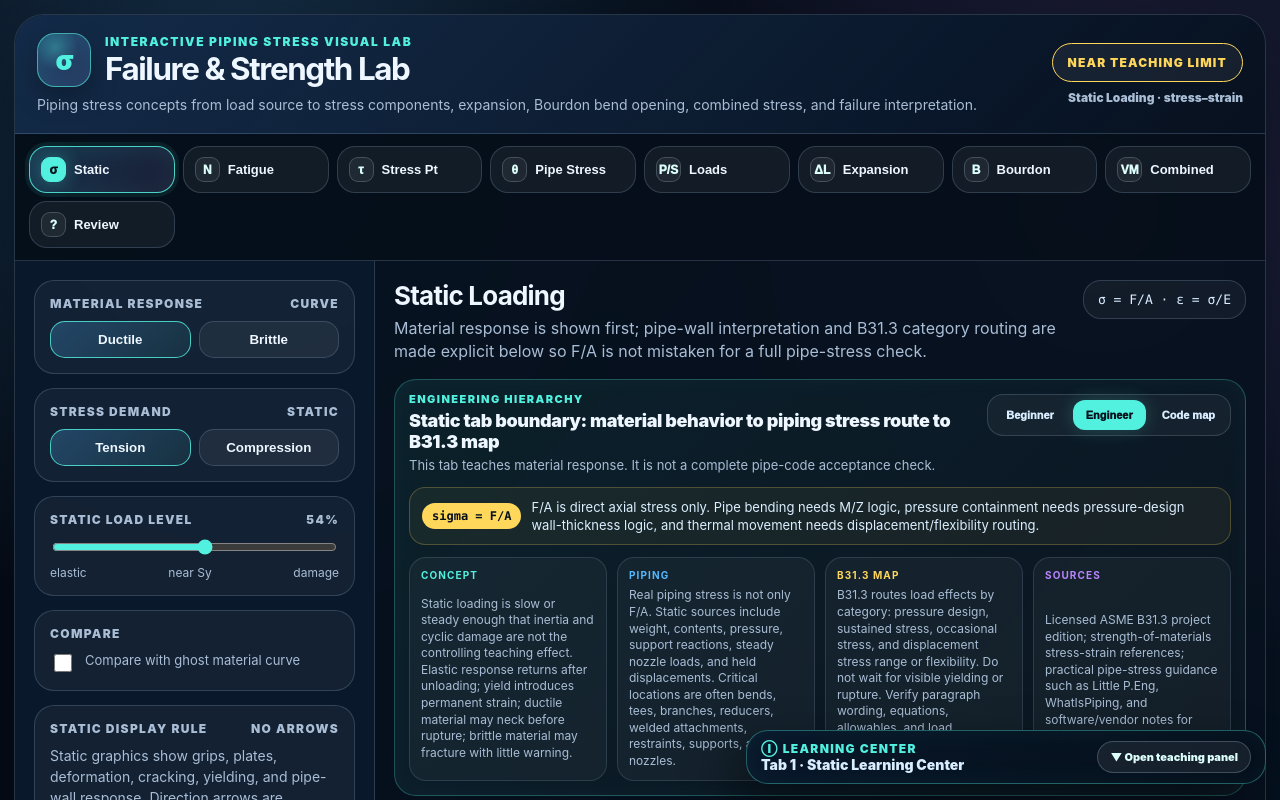
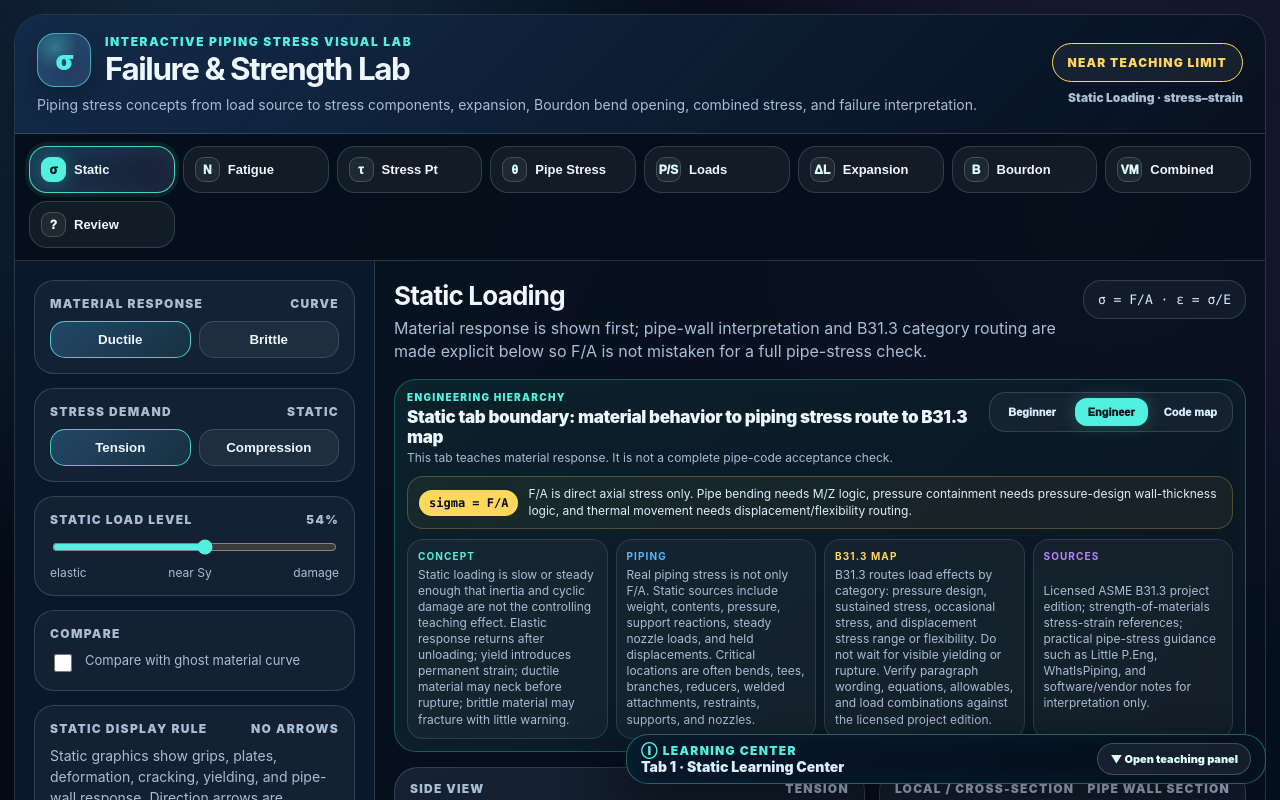
Before and after one commit to reallaksh19/PipingStressIllustration, a React (Vite) app in the folder failure-strength-lab-v3/: page / in a window 1280 px wide. Shown: the top 800 px of the page. Built offline with nearby package versions, Linux system fonts and the light colour scheme.

Commit message:
Crispen static engineering panel layout

```diff
--- a/failure-strength-lab-v3/public/static-tab-engineering-patch.css
+++ b/failure-strength-lab-v3/public/static-tab-engineering-patch.css
@@ -1,24 +1,29 @@
 /* Static tab engineering/teaching patch
    Purpose: keep the Static lesson from looking like a complete pipe-code check,
-   reduce the bottom Learning Center overlap, and add an inline B31.3 route boundary. */
+   reduce Learning Center overlap, and show a concise B31.3 route boundary. */
 
 body {
   padding-bottom: 0 !important;
 }
 
-/* Move the fallback Learning Center from full-width bottom drawer to a compact desktop side panel. */
-.fallback-learning-panel {
+/* Keep the Learning Center compact. Do not let any legacy wide-bottom state cover the lab. */
+.fallback-learning-panel,
+.fallback-learning-panel[open],
+.fallback-learning-panel.wide,
+.fallback-learning-panel.is-wide,
+.fallback-learning-panel[data-layout="wide"] {
   left: auto !important;
   right: max(14px, calc((100vw - 1540px) / 2 + 14px)) !important;
   bottom: 16px !important;
-  width: min(520px, calc(100vw - 32px)) !important;
-  max-height: calc(100vh - 84px) !important;
+  width: min(640px, calc(100vw - 32px)) !important;
+  max-height: calc(100vh - 92px) !important;
   border-radius: 22px !important;
   box-shadow: -18px 18px 48px rgba(0,0,0,.46), inset 0 0 28px rgba(82,240,223,.05) !important;
 }
 
 .fallback-learning-panel > summary {
-  min-height: 46px !important;
+  min-height: 44px !important;
+  padding-block: 8px !important;
 }
 
 .fallback-learning-panel .fallback-route {
@@ -26,9 +31,77 @@ body {
 }
 
 .fallback-learning-body {
-  max-height: calc(100vh - 160px);
+  max-height: calc(100vh - 168px);
   overflow-y: auto;
 }
+
+/* Concise static Learning Center cards injected by static-learning-center-crisp.js. */
+.fallback-learning-panel[data-crisp-static="true"] .fallback-learning-head h3 {
+  font-size: 16px;
+}
+
+.fallback-learning-panel[data-crisp-static="true"] .fallback-learning-head p {
+  font-size: 12px;
+  line-height: 1.32;
+}
+
+.fallback-keypoint-grid {
+  display: grid !important;
+  grid-template-columns: 1fr !important;
+  gap: 8px !important;
+}
+
+.fallback-keycard {
+  border: 1px solid rgba(190,220,255,.16);
+  border-radius: 15px;
+  background: rgba(255,255,255,.04);
+  padding: 10px 11px;
+}
+
+.fallback-keycard-title {
+  display: flex;
+  align-items: baseline;
+  justify-content: space-between;
+  gap: 10px;
+  margin-bottom: 6px;
+}
+
+.fallback-keycard-title b {
+  color: #eef7ff;
+  font-size: 12px;
+  letter-spacing: .08em;
+  text-transform: uppercase;
+}
+
+.fallback-keycard-title span {
+  color: #a9bdd5;
+  font-size: 11px;
+  font-weight: 850;
+  white-space: nowrap;
+}
+
+.fallback-keycard ul {
+  margin: 0;
+  padding-left: 17px;
+  color: #a9bdd5;
+  font-size: 12px;
+  line-height: 1.34;
+}
+
+.fallback-keycard li + li {
+  margin-top: 4px;
+}
+
+.fallback-keycard.formula {
+  border-color: rgba(255,215,91,.28);
+  background: rgba(255,215,91,.055);
+}
+
+.fallback-keycard.formula b,
+.fallback-keycard.b313 b { color: #ffd75b; }
+.fallback-keycard.concept b { color: #52f0df; }
+.fallback-keycard.piping b { color: #55b8ff; }
+.fallback-keycard.sources b { color: #b884ff; }
 
 /* Static tab added engineering boundary panel. */
 .static-engineering-panel {
@@ -38,9 +111,9 @@ body {
     linear-gradient(135deg, rgba(82,240,223,.08), rgba(255,255,255,.025)),
     rgba(6,16,29,.78);
   box-shadow: inset 0 0 30px rgba(82,240,223,.035);
-  padding: 14px;
+  padding: 12px;
   display: grid;
-  gap: 12px;
+  gap: 10px;
 }
 
 .static-engineering-head {
@@ -52,7 +125,7 @@ body {
 
 .static-engineering-kicker {
   color: #52f0df;
-  font-size: 11px;
+  font-size: 10px;
   line-height: 1;
   font-weight: 950;
   letter-spacing: .13em;
@@ -62,16 +135,16 @@ body {
 .static-engineering-title {
   margin-top: 5px;
   color: #eef7ff;
-  font-size: 18px;
+  font-size: 17px;
   font-weight: 950;
   letter-spacing: -.02em;
 }
 
 .static-engineering-copy {
-  margin-top: 4px;
+  margin-top: 3px;
   color: #a9bdd5;
-  font-size: 13px;
-  line-height: 1.45;
+  font-size: 12px;
+  line-height: 1.38;
 }
 
 .static-mode-switch {
@@ -87,7 +160,7 @@ body {
 .static-mode-switch button {
   border: 1px solid transparent;
   border-radius: 12px;
-  padding: 8px 9px;
+  padding: 7px 9px;
   color: #d8edff;
   background: transparent;
   font-size: 11px;
@@ -111,7 +184,7 @@ body {
   border: 1px solid rgba(255,215,91,.24);
   border-radius: 16px;
   background: rgba(255,215,91,.055);
-  padding: 10px 12px;
+  padding: 9px 11px;
 }
 
 .static-formula-boundary code {
@@ -127,23 +200,23 @@ body {
 
 .static-formula-boundary span {
   color: #dcefff;
-  font-size: 13px;
-  line-height: 1.42;
+  font-size: 12px;
+  line-height: 1.36;
 }
 
 .static-engineering-grid {
   display: grid;
   grid-template-columns: repeat(4, minmax(0, 1fr));
-  gap: 10px;
+  gap: 8px;
 }
 
 .static-engineering-card {
   border: 1px solid rgba(190,220,255,.14);
-  border-radius: 17px;
+  border-radius: 16px;
   background: rgba(255,255,255,.038);
-  padding: 11px;
+  padding: 10px;
   display: grid;
-  gap: 6px;
+  gap: 5px;
 }
 
 .static-engineering-card b {
@@ -155,7 +228,7 @@ body {
 .static-engineering-card span {
   color: #a9bdd5;
   font-size: 12px;
-  line-height: 1.38;
+  line-height: 1.34;
 }
 
 .static-engineering-card.concept b { color: #52f0df; }
@@ -194,7 +267,11 @@ body[data-fs-mode="static"][data-static-layer="code"] .static-engineering-panel
 }
 
 @media (max-width: 760px) {
-  .fallback-learning-panel {
+  .fallback-learning-panel,
+  .fallback-learning-panel[open],
+  .fallback-learning-panel.wide,
+  .fallback-learning-panel.is-wide,
+  .fallback-learning-panel[data-layout="wide"] {
     left: 8px !important;
     right: 8px !important;
     bottom: 8px !important;
```
